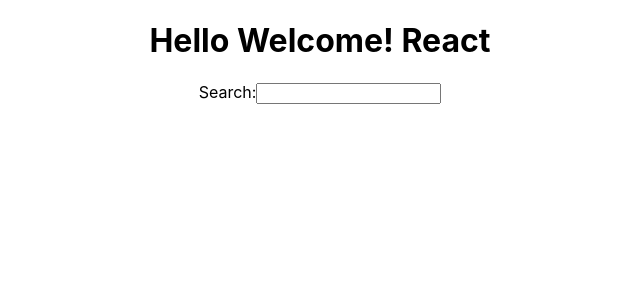
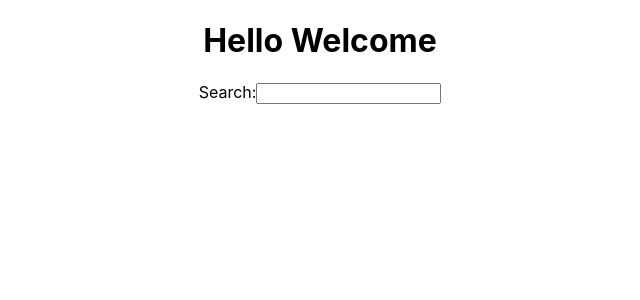
Before and after one commit to vinay-hegde-17/React, a React (Create React App) app in the folder react-one/: page / in a window 1280 px wide. Shown: the top 300 px of the page, without its empty margins (320-960 px from the left). Built offline with nearby package versions, Linux system fonts and the light colour scheme.

Commit message:
Accessing the values through the functions

```diff
--- a/react-one/src/App.js
+++ b/react-one/src/App.js
@@ -1,13 +1,14 @@
 import './App.css';
 
+function getGreeet(greet) {
+  return greet;
+}
+
 function App() {
-  const welcome={
-    greeting:"Welcome! ",
-    title:"React"
-  }
+
   return (
     <div className="App">
-      <h1>Hello {welcome.greeting} {welcome.title}</h1>
+      <h1>Hello {getGreeet('Welcome')}</h1>
       <label htmlFor='search'>Search:</label>
       <input id='search' type='text'></input>
     </div>
```
